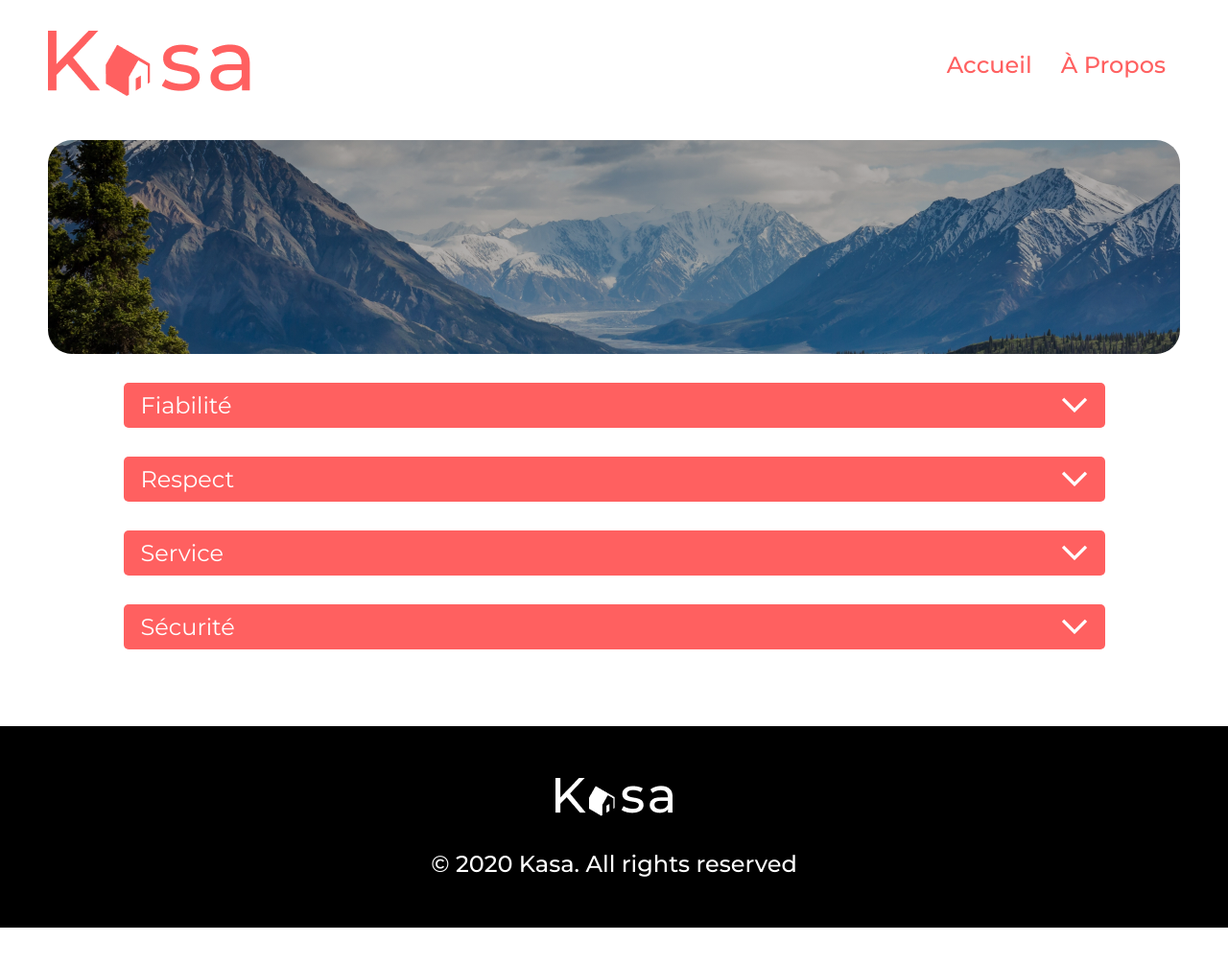
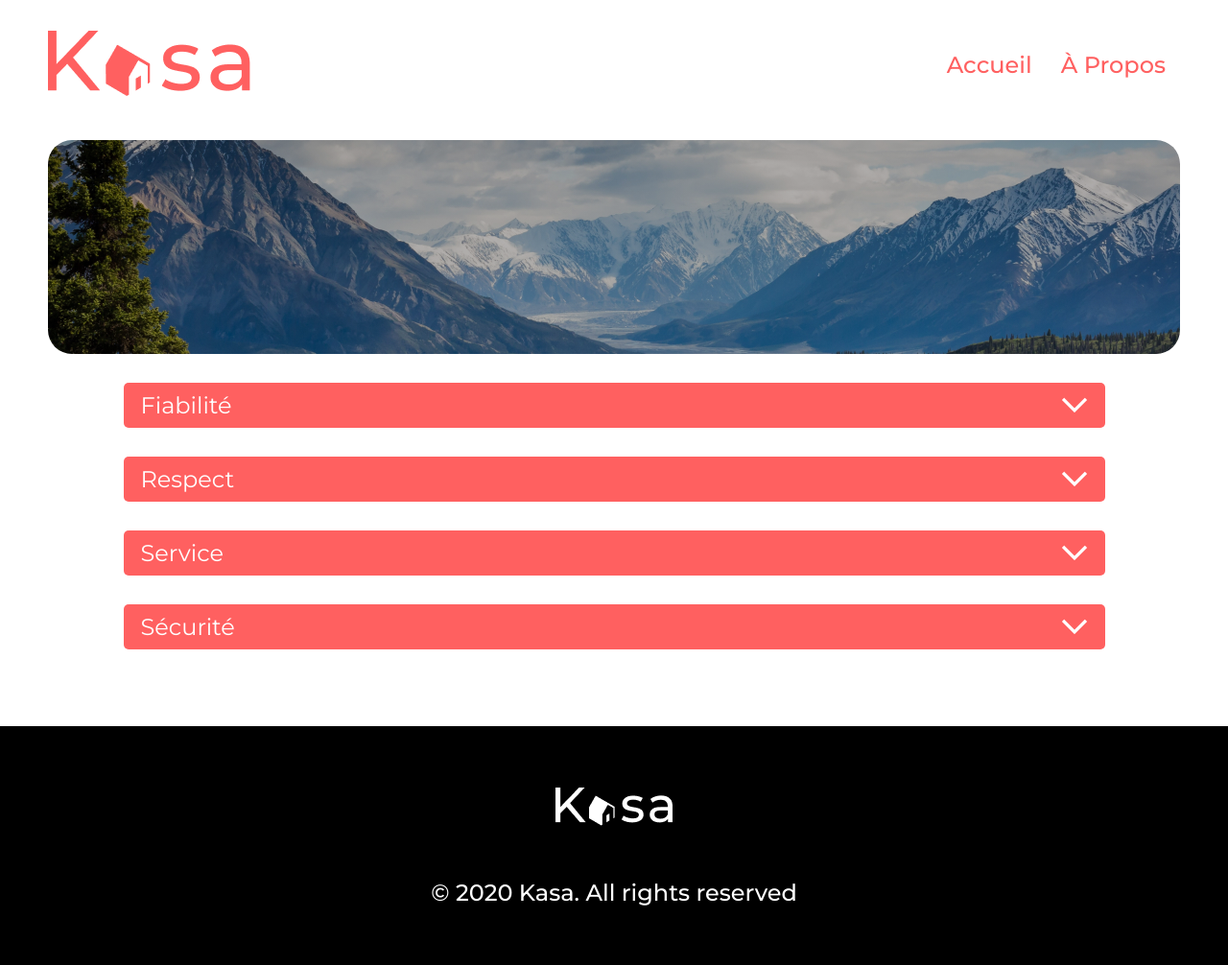
Before and after one commit to ElodieCara/P7-KASA, a React (Create React App) app: page /about in a window 1280 px wide. Shown: the whole page at 96% size. Before the commit the page ends 967 px from the top, so only its background shows below. Built offline with nearby package versions, Linux system fonts and the light colour scheme.

Commit message:
Maj styles

```diff
--- a/src/components/Collapse.jsx
+++ b/src/components/Collapse.jsx
@@ -3,6 +3,7 @@ import Icon from "../assets/arrow-down.png"
 
 
 function Collapse(props) {
+
     const [visible, setVisible] = useState(false);
 
     const contentRef = useRef();
--- a/src/pages/Home.jsx
+++ b/src/pages/Home.jsx
@@ -13,7 +13,6 @@ function Home() {
   const [houses, setHouses] = useState([])
 
   useEffect(() => {
-    console.log(logements)
     setHouses(logements)
   }, [])
 
--- a/src/styles/components/_collapse.scss
+++ b/src/styles/components/_collapse.scss
@@ -8,7 +8,7 @@
         align-items: center;
 
         @include mobile {
-            margin: 5px 0 150px 0;
+            margin: 5px 0 100px 0;
         }
 
         .collapse {
--- a/src/styles/components/_footer.scss
+++ b/src/styles/components/_footer.scss
@@ -6,7 +6,7 @@
     background-color: $tertiary-color;
     color: white;
     width: 100%;
-    height: 210px;
+    height: 250px;
 
     &__logo {
         width: 122px;
```
Also changed, not shown: 1 other file (tests, documents, lock files or other folders).
